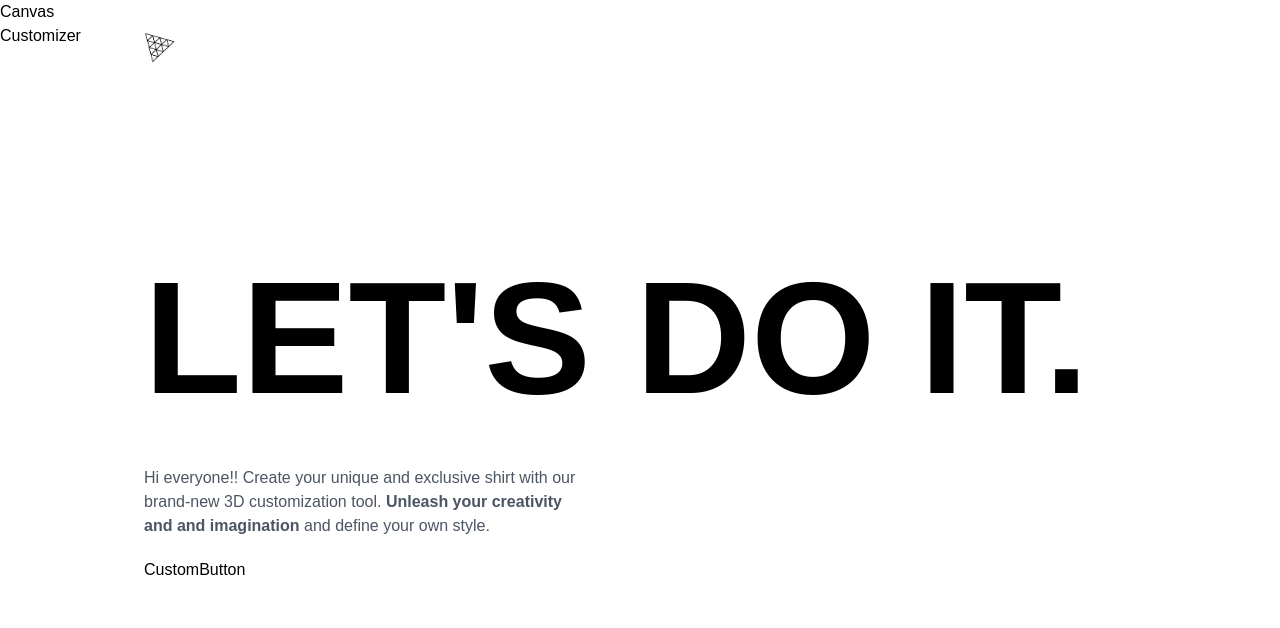
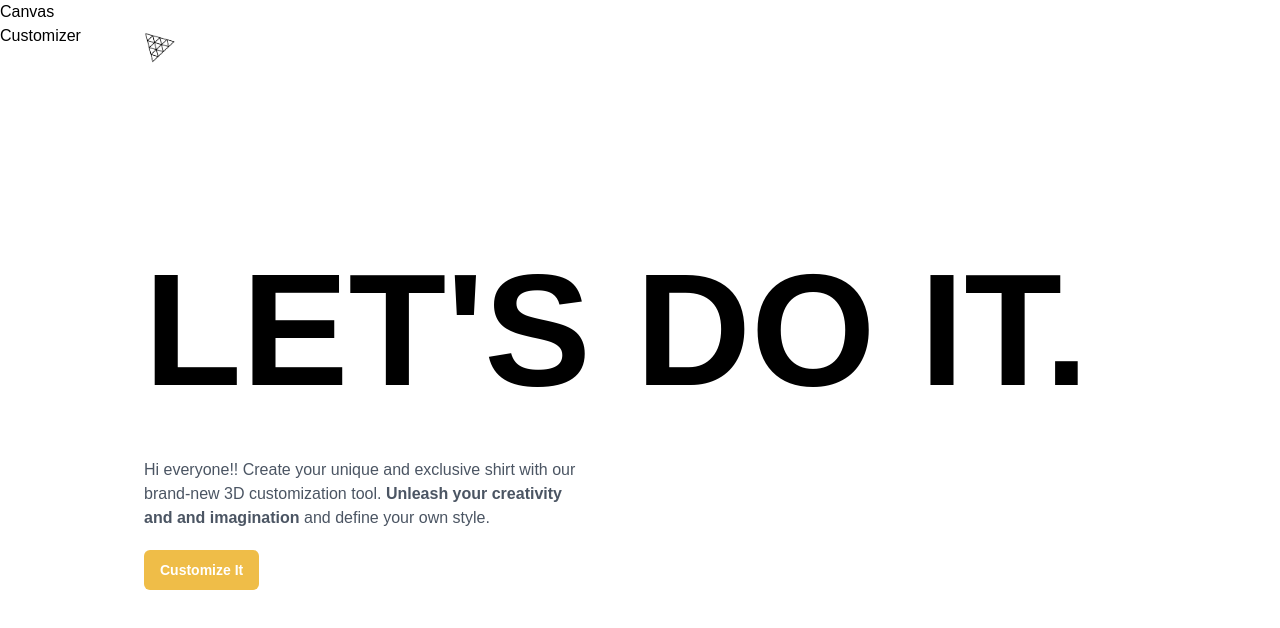
Before and after one commit to AhanaDatta59/Shirt-Customization-Website, a React (Vite) app in the folder client/: page / in a window 1280 px wide. Shown: the top 628 px of the page. Built offline with nearby package versions, Linux system fonts and the light colour scheme; a web font is replaced by a local one.

Commit message:
message pop buttom made to be dynamic

```diff
--- a/client/src/components/CustomButton.jsx
+++ b/client/src/components/CustomButton.jsx
@@ -1,8 +1,25 @@
 import React from 'react'
+import state from '../store'
+import { useSnapshot } from 'valtio'
 
-const CustomButton = () => {
+const CustomButton = ({type, title, customStyles, handleClick}) => {
+    const snap= useSnapshot(state);
+    const generateStyle = (type) =>{
+        if(type === "filled"){
+            return{
+                backgroundColor: snap.color,
+                color:"white"
+            }
+        }
+    }
   return (
-    <div>CustomButton</div>
+    <button
+        className={`px-2 py-1.5 flex-1 rounded-md ${customStyles}`}
+        style={generateStyle(type)}
+        onClick={handleClick}
+    >
+        {title}
+    </button>
   )
 }
 
```
